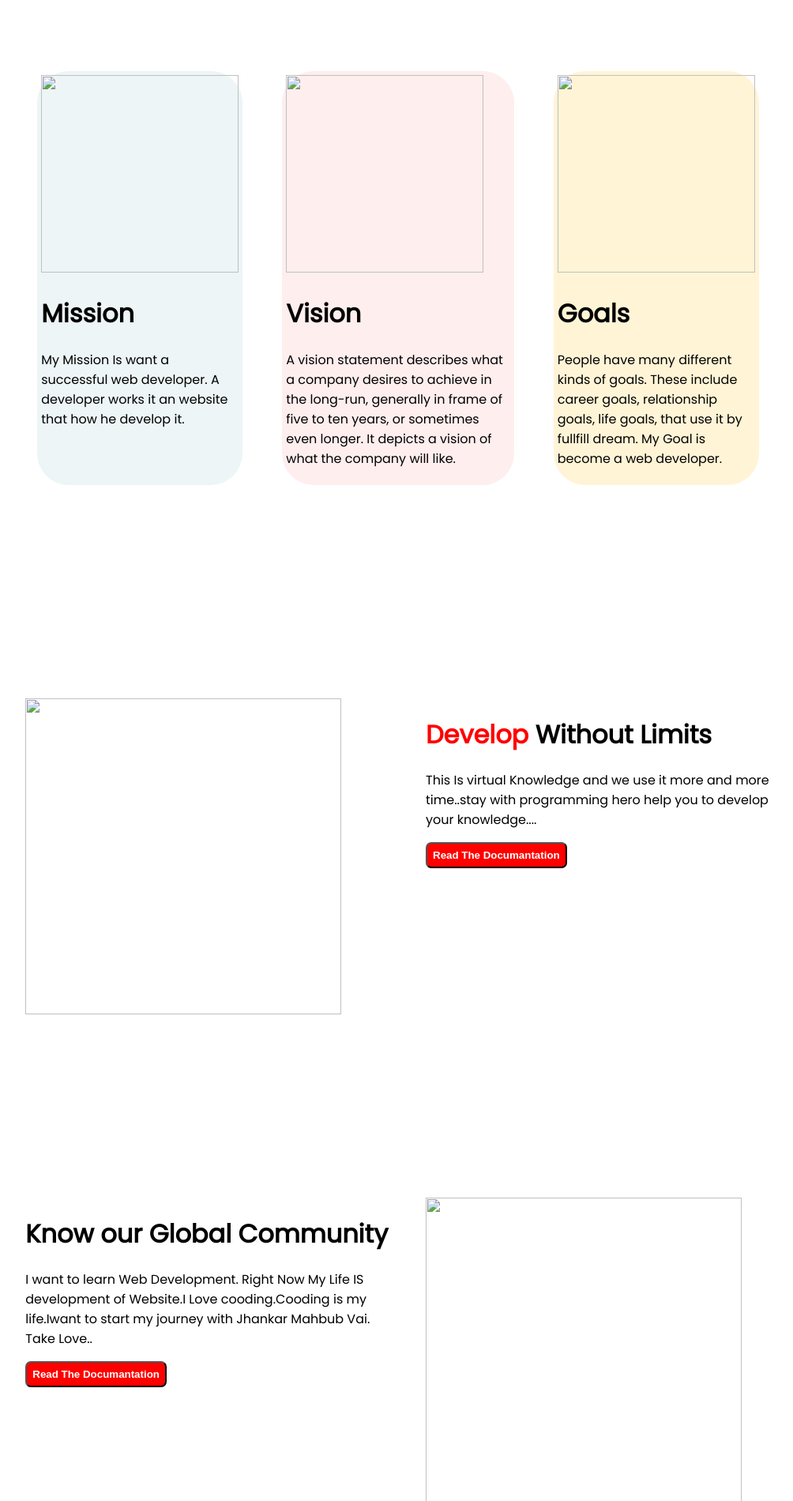
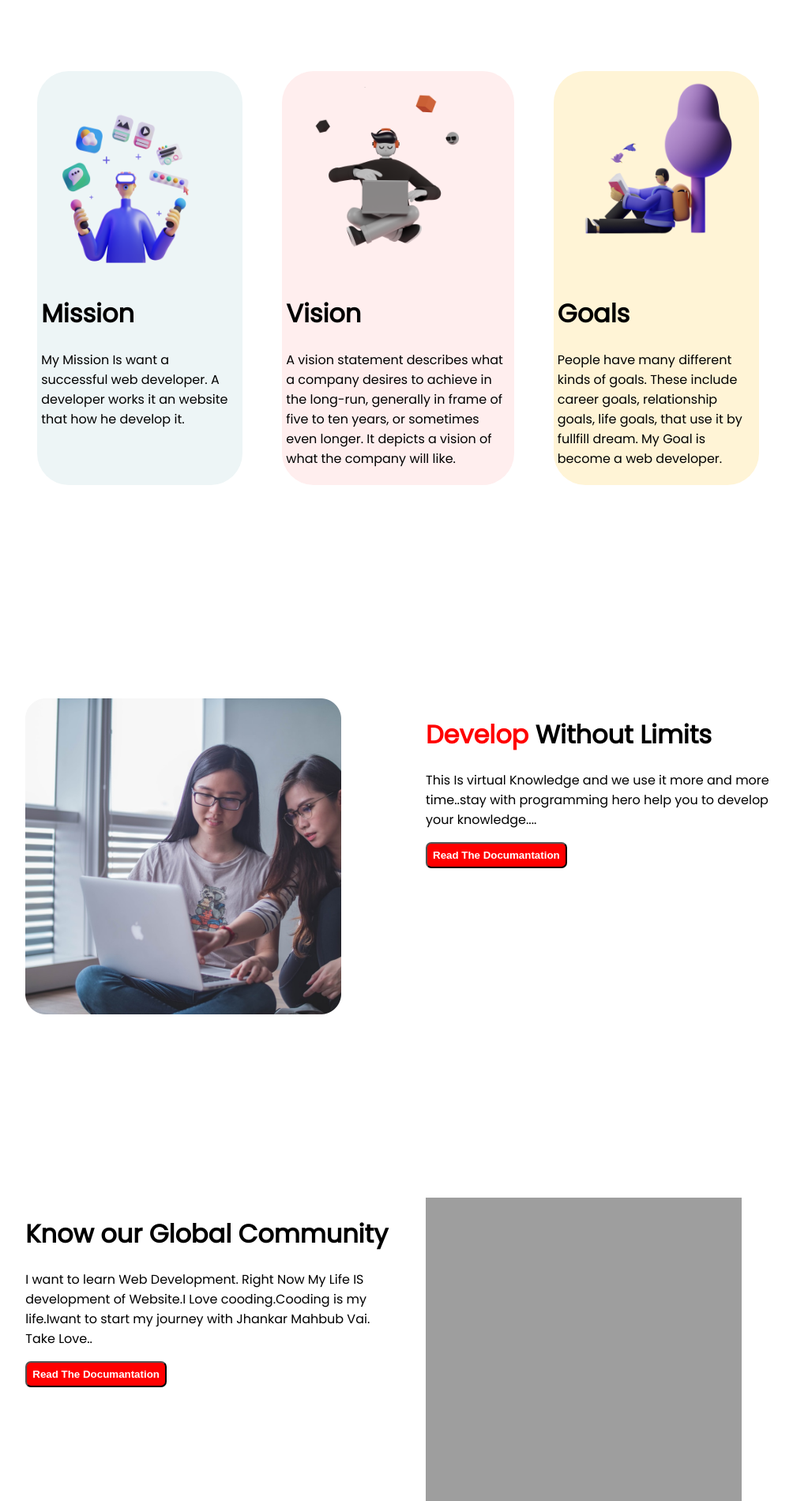
Before and after one commit to Omayer910/-Assignment-1, a plain HTML site: page index.html in a window 1280 px wide. Shown: the part 900-2800 px from the top of the page at 79% size, without its empty margins (141-1145 px from the left). Drawn offline with Linux system fonts and the light colour scheme; the site is published under a folder, as on GitHub Pages, so addresses that start at the root find nothing.

Commit message:
fixedimage

```diff
--- a/index.html
+++ b/index.html
@@ -39,7 +39,7 @@
         </div>
 
         <div class="half-width">
-            <img class="image" src="/person-1.png" alt="">
+            <img class="image" src="person-1.png" alt="">
         </div>
     </div>
     <div class="text">
@@ -49,7 +49,7 @@
 
         <div class="pic">
             <div id="mission-1" class="mission">
-                <img class="illustrator" src="/illustrator-1.png" alt="">
+                <img class="illustrator" src="illustrator-1.png" alt="">
                 <h1>Mission</h1>
                 <p>
                     My Mission Is want a successful web developer. A developer works it an website that how he
@@ -58,7 +58,7 @@
             </div>
 
             <div id="mission-2" class="mission">
-                <img class="illustrator" src="/illustrator-2.png" alt="">
+                <img class="illustrator" src="illustrator-2.png" alt="">
                 <h1>Vision</h1>
                 <p>
                     A vision statement describes what a company desires to achieve in the long-run, generally in
@@ -70,7 +70,7 @@
 
             </div>
             <div id="mission-3" class="mission">
-                <img class="illustrator" src="/illustrator-3.png" alt="">
+                <img class="illustrator" src="illustrator-3.png" alt="">
                 <h1>Goals</h1>
                 <p>
                     People have many different kinds of goals. These include career goals, relationship goals, life
@@ -88,7 +88,7 @@
 
         <div class="half-width">
 
-            <img class="image" src="/coding.png" alt="">
+            <img class="image" src="coding.png" alt="">
         </div>
 
 
@@ -128,7 +128,7 @@
         </div>
 
         <div class="half-width">
-            <img class="image" src="/project.png" alt="">
+            <img class="image" src="project.png" alt="">
         </div>
     </div>
     <div class="main">
@@ -146,7 +146,7 @@
         </div>
 
         <div class="half-width">
-            <img class="image" src="/omicron.jpg" alt="">
+            <img class="image" src="omicron.jpg" alt="">
         </div>
     </div>
 </head>
```
